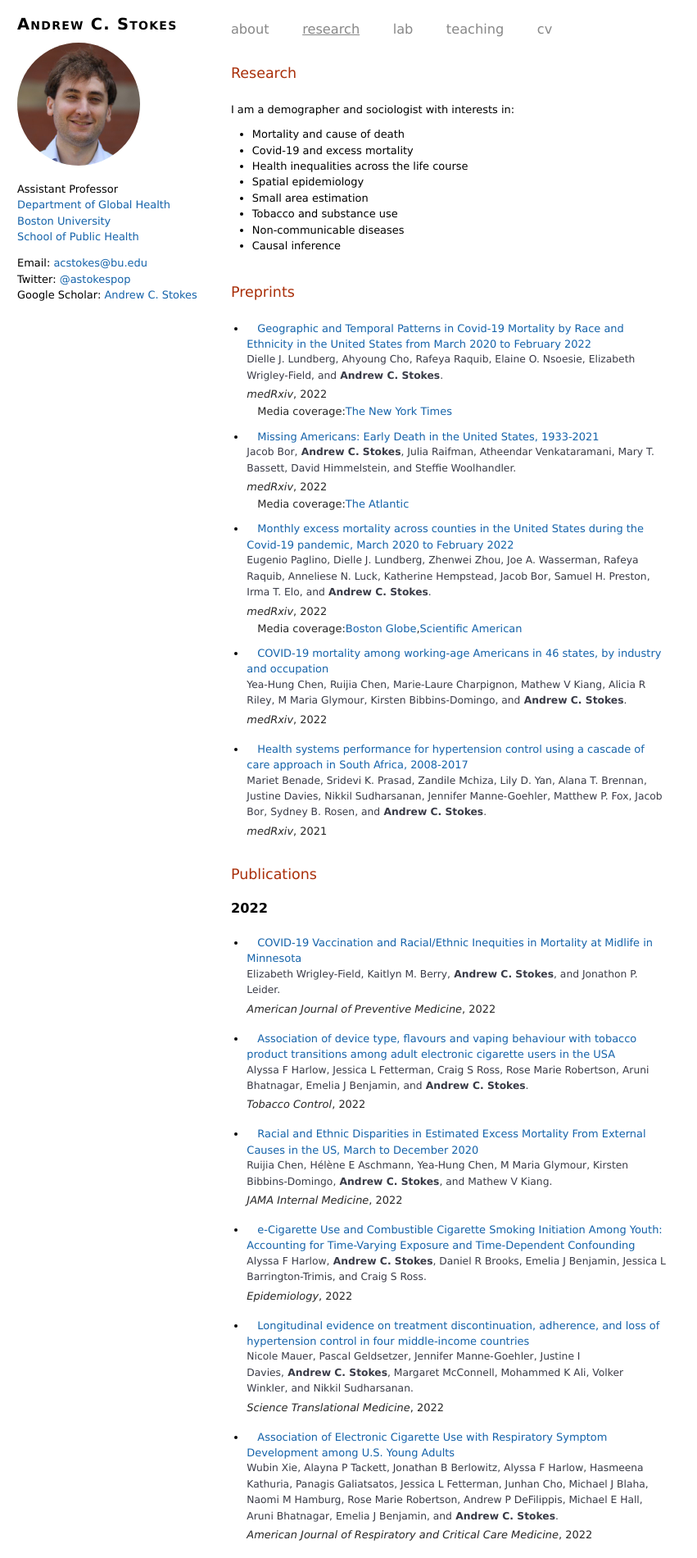
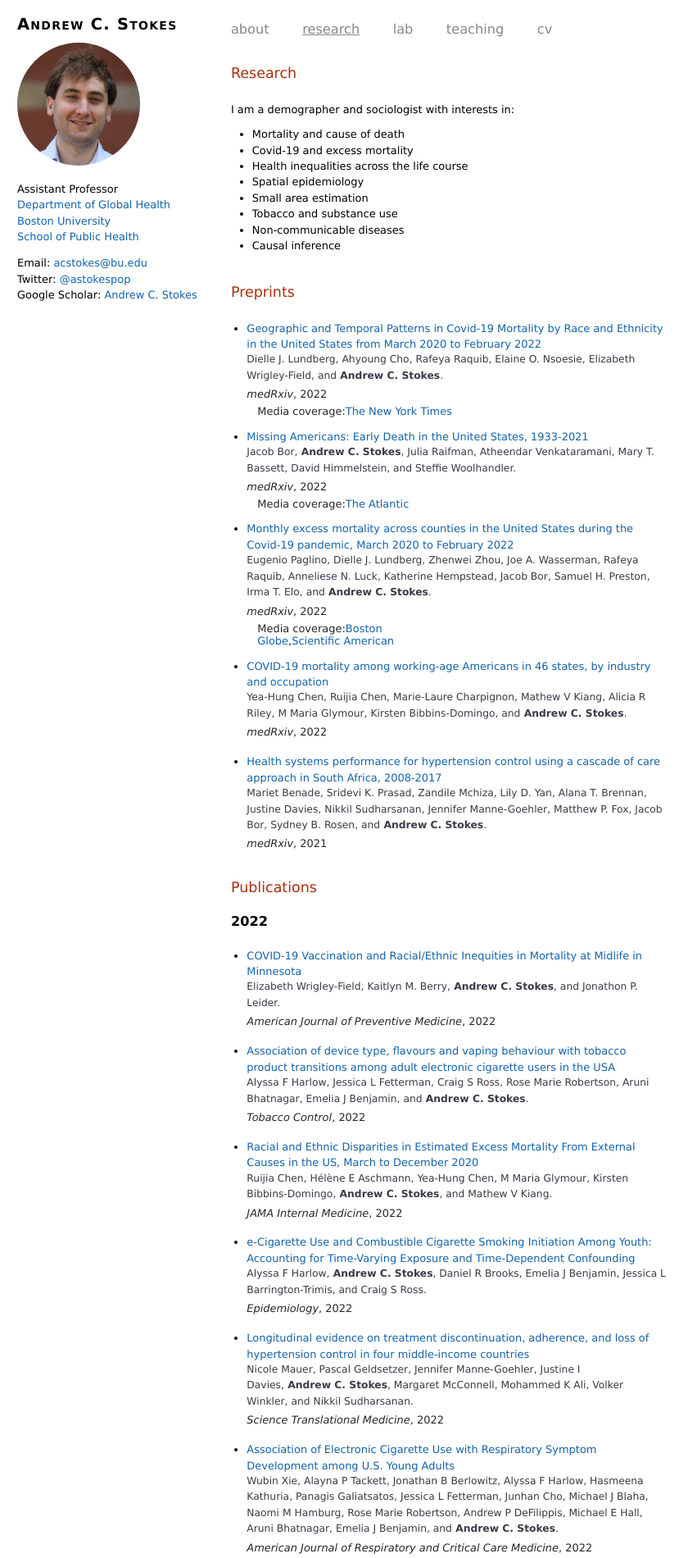
Before and after one commit to Aykerimm/andrew-profile, a Jekyll site: the page built from researches.html, in a window 1280 px wide. Shown: the top 1900 px of the page at 82% size, without its empty margins (0-851 px from the left). Built offline with Jekyll 4.4.1, drawn with Linux system fonts in a browser that asks for light colours.

Commit message:
added margin

```diff
--- a/_sass/researches.scss
+++ b/_sass/researches.scss
@@ -15,7 +15,7 @@
 }
 
 .research__url {
-    margin: 0.5em 1em;
+    margin: 0.5em 0em;
     text-decoration: none;
     color: #1563AA;
 }
@@ -46,6 +46,7 @@
 .research__meta-media-coverage {
     line-height: 1.2em;
     padding-left: 1em;
+    padding-right:10em;
     margin-right: 10em; ;
     word-wrap: break-word;
 
```
